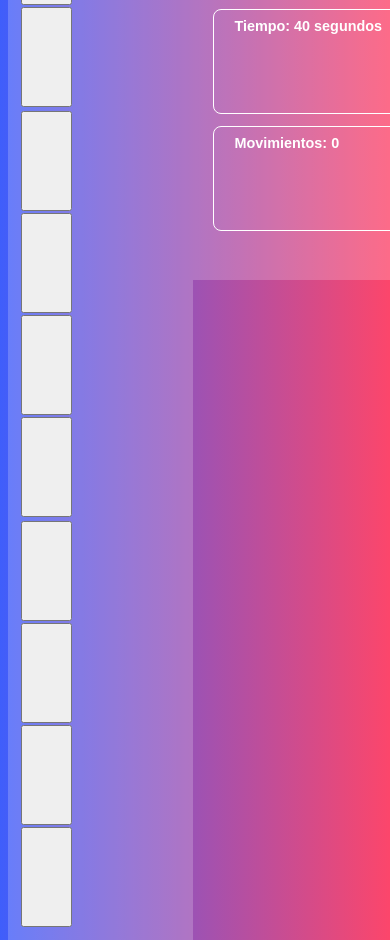
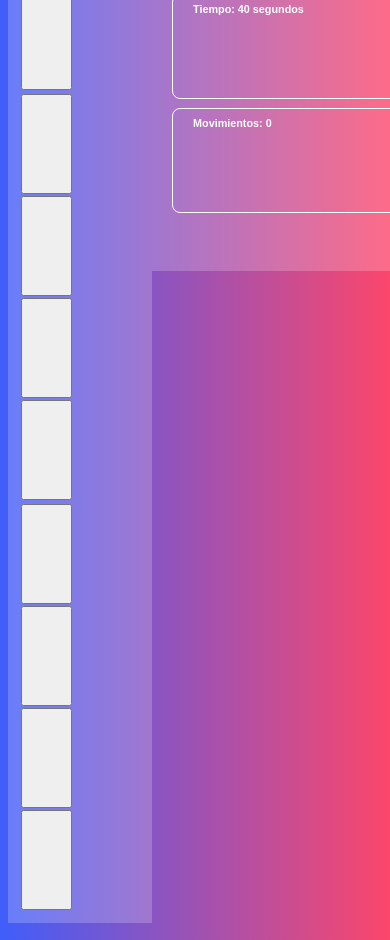
Before and after one commit to Alan-VM45/Game-Memory, a plain HTML site: page index.html in a window 390 px wide. Shown: the part 880-1820 px from the top of the page. Drawn offline with Linux system fonts and the light colour scheme.

Commit message:
Update style.css

```diff
--- a/style.css
+++ b/style.css
@@ -58,6 +58,9 @@ a{
 }
 @media only screen and (max-width: 600px) {
     /* Estilos para pantallas pequeñas (menos de 600px de ancho) */
+    html{
+        font-size: 12px;
+    }
     button{
         padding: 10px;
         font-size: 0.8rem;
```
